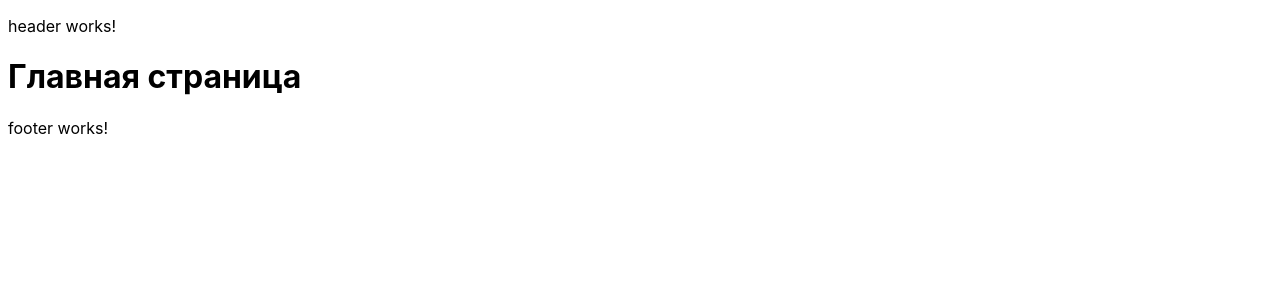
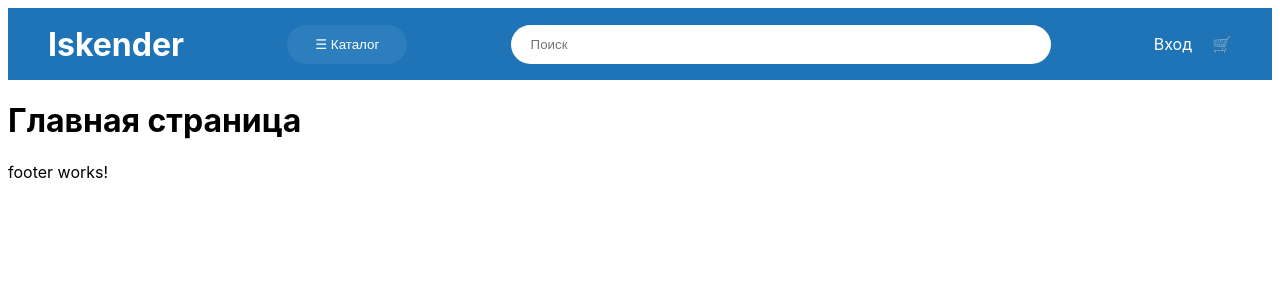
Before and after one commit to Altyna1/iskender-shop, an Angular app: page / in a window 1280 px wide. Shown: the top 300 px of the page. Built offline with nearby package versions, Linux system fonts and the light colour scheme.

Commit message:
Реализован Header

```diff
--- a/src/app/shared/components/header/header.html
+++ b/src/app/shared/components/header/header.html
@@ -1 +1,19 @@
-<p>header works!</p>
+<header class="header">
+  <div class="logo">
+    Iskender
+  </div>
+
+  <button class="catalog-btn">
+    ☰ Каталог
+  </button>
+
+  <input
+    type="text"
+    placeholder="Поиск"
+  >
+
+  <div class="actions">
+    <span>Вход</span>
+    <span>🛒</span>
+  </div>
+</header>
--- a/src/app/shared/components/header/header.scss
+++ b/src/app/shared/components/header/header.scss
@@ -0,0 +1,48 @@
+.header {
+  height: 72px;
+  background: #1f73b7;
+
+  display: flex;
+  align-items: center;
+  justify-content: space-between;
+
+  padding: 0 40px;
+}
+
+.logo {
+  color: white;
+  font-size: 32px;
+  font-weight: bold;
+}
+
+.catalog-btn {
+  padding: 12px 28px;
+
+  border: none;
+
+  border-radius: 30px;
+
+  background: #2d7ebd;
+
+  color: white;
+
+  cursor: pointer;
+}
+
+input {
+  width: 500px;
+
+  padding: 12px 20px;
+
+  border-radius: 30px;
+
+  border: none;
+}
+
+.actions {
+  display: flex;
+
+  gap: 20px;
+
+  color: white;
+}
--- a/src/styles.scss
+++ b/src/styles.scss
@@ -1 +1,2 @@
-/* You can add global styles to this file, and also import other style files */
+@use './styles/variables';
+@use './styles/mixins';
--- /dev/null
+++ b/src/styles/_variables.scss
@@ -0,0 +1,9 @@
+$primary: #1565c0;
+$primary-light: #0288d1;
+$accent-red: #e53935;
+$accent-green: #2e7d32;
+$bg-dark: #1a2332;
+$text-primary: #212121;
+$text-secondary: #757575;
+$border: #e0e0e0;
+$white: #ffffff;
```
Also changed, not shown: src/styles/_mixins.scss (added).
